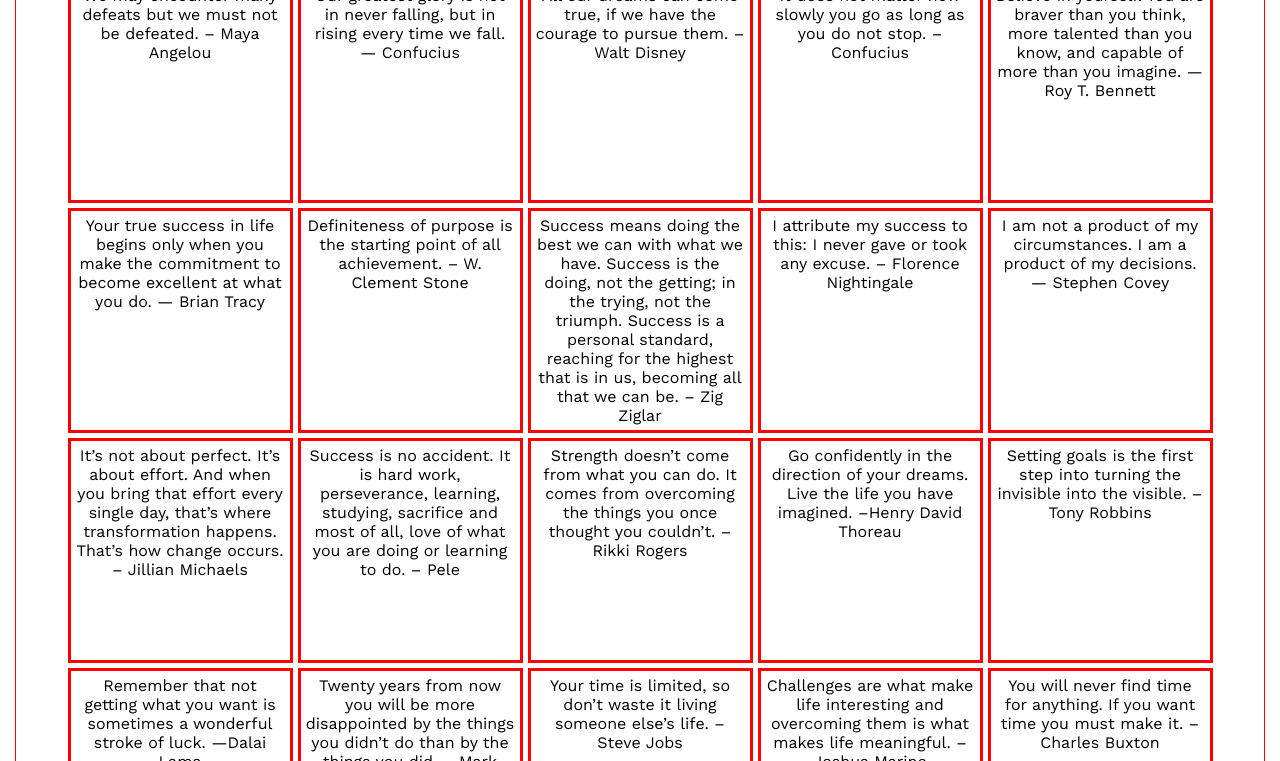
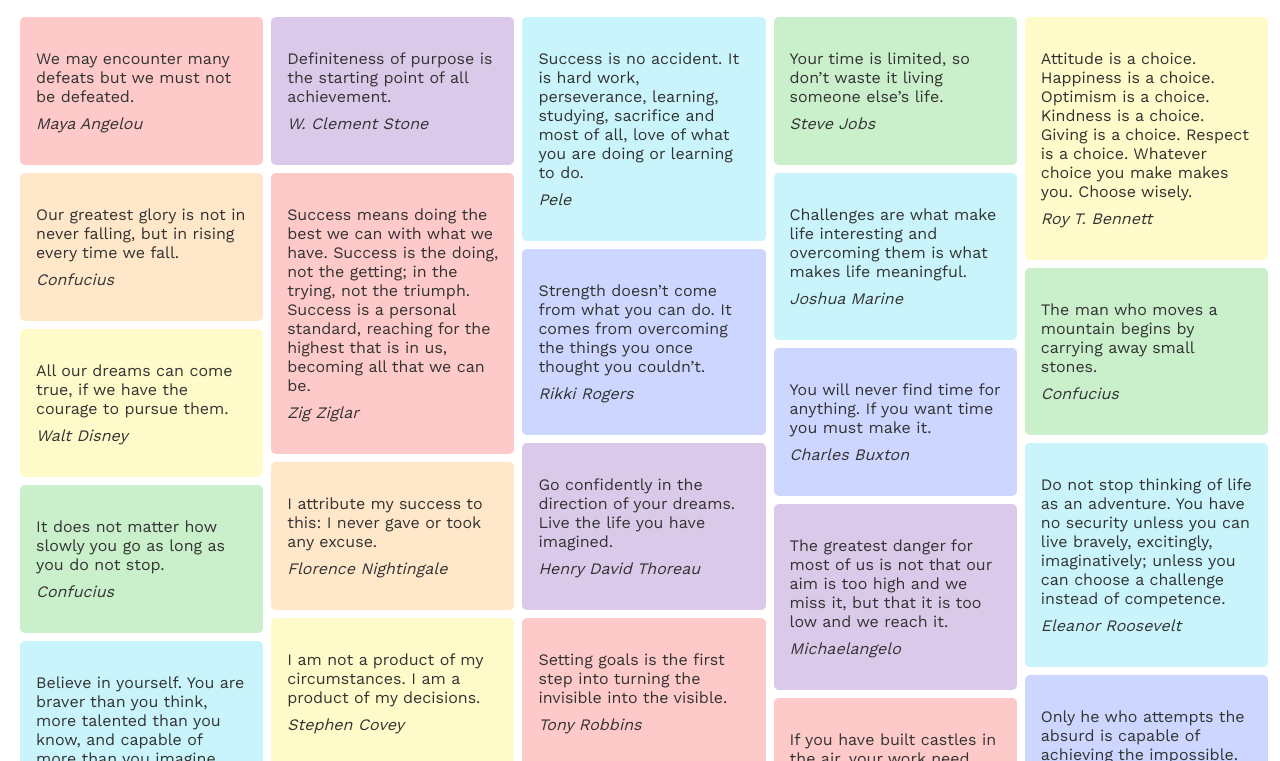
Before and after one commit to EyebrowHairs/Just-Do-It, a plain HTML site: page index.html in a window 1280 px wide. Shown: the part 178-939 px from the top of the page. Drawn offline with nearby package versions, Linux system fonts and the light colour scheme.

Commit message:
Add files via upload

```diff
--- a/index.html
+++ b/index.html
@@ -26,78 +26,100 @@
                 <h1>Just Do It</h1>
             </div>
             <div class='tagline'>
-                <h2>Inspirational messages to get you going.</h2>
+                <h2>Inspirational messages to get you going :)</h2>
             </div>
         </div>
     </div>
 
     <div class='quote-container'>
         <div class='quotes'>
+
             <!--<p>Do it. Just do it. Don't let your dreams be dreams. Yesterday you said tomorrow. So just do it. Make your dreams come true. Just do it. Some people dream of success. While you're gonna wake up and work hard at it. Nothing is impossible. You should
             get to the point Where anyone else would quit, And you're not going to stop there. No, what are you waiting for? Do it. Just do it. Yes you can. Just do it. If you're tired of starting over Stop giving up</p>-->
 
-            <div class='quote-item'>
-                <p>We may encounter many defeats but we must not be defeated. – Maya Angelou</p>
+            <div class='quote-item one'>
+                <p>We may encounter many defeats but we must not be defeated. <em>Maya Angelou</em></p>
             </div>
-            <div class='quote-item'>
-                <p>Our greatest glory is not in never falling, but in rising every time we fall. — Confucius</p>
+            <div class='quote-item two'>
+                <p>Our greatest glory is not in never falling, but in rising every time we fall. <em>Confucius</em></p>
             </div>
-            <div class='quote-item'>
-                <p>All our dreams can come true, if we have the courage to pursue them. – Walt Disney</p>
+            <div class='quote-item three'>
+                <p>All our dreams can come true, if we have the courage to pursue them. <em>Walt Disney</em></p>
             </div>
-            <div class='quote-item'>
-                <p>It does not matter how slowly you go as long as you do not stop. – Confucius</p>
+            <div class='quote-item four'>
+                <p>It does not matter how slowly you go as long as you do not stop. <em>Confucius</em></p>
             </div>
-            <div class='quote-item'>
-                <p>Believe in yourself. You are braver than you think, more talented than you know, and capable of more than you imagine. ― Roy T. Bennett</p>
+            <div class='quote-item five'>
+                <p>Believe in yourself. You are braver than you think, more talented than you know, and capable of more than you imagine. <em>Roy T. Bennett</em></p>
             </div>
-            <div class='quote-item'>
-                <p>Your true success in life begins only when you make the commitment to become excellent at what you do. — Brian Tracy</p>
+            <div class='quote-item six'>
+                <p>Your true success in life begins only when you make the commitment to become excellent at what you do. <em>Brian Tracy</em></p>
             </div>
-            <div class='quote-item'>
-                <p>Definiteness of purpose is the starting point of all achievement. – W. Clement Stone</p>
+            <div class='quote-item seven'>
+                <p>Definiteness of purpose is the starting point of all achievement. <em>W. Clement Stone</em></p>
             </div>
-            <div class='quote-item'>
-                <p>Success means doing the best we can with what we have. Success is the doing, not the getting; in the trying, not the triumph. Success is a personal standard, reaching for the highest that is in us, becoming all that we can be. – Zig Ziglar</p>
+            <div class='quote-item one'>
+                <p>Success means doing the best we can with what we have. Success is the doing, not the getting; in the trying, not the triumph. Success is a personal standard, reaching for the highest that is in us, becoming all that we can be. <em>Zig Ziglar</em></p>
             </div>
-            <div class='quote-item'>
-                <p>I attribute my success to this: I never gave or took any excuse. – Florence Nightingale</p>
+            <div class='quote-item two'>
+                <p>I attribute my success to this: I never gave or took any excuse. <em>Florence Nightingale</em></p>
             </div>
-            <div class='quote-item'>
-                <p>I am not a product of my circumstances. I am a product of my decisions. — Stephen Covey</p>
+            <div class='quote-item three'>
+                <p>I am not a product of my circumstances. I am a product of my decisions. <em>Stephen Covey</em></p>
             </div>
-            <div class='quote-item'>
-                <p>It’s not about perfect. It’s about effort. And when you bring that effort every single day, that’s where transformation happens. That’s how change occurs. – Jillian Michaels</p>
+            <div class='quote-item four'>
+                <p>It’s not about perfect. It’s about effort. And when you bring that effort every single day, that’s where transformation happens. That’s how change occurs. <em>Jillian Michaels</em></p>
             </div>
-            <div class='quote-item'>
-                <p>Success is no accident. It is hard work, perseverance, learning, studying, sacrifice and most of all, love of what you are doing or learning to do. – Pele</p>
+            <div class='quote-item five'>
+                <p>Success is no accident. It is hard work, perseverance, learning, studying, sacrifice and most of all, love of what you are doing or learning to do. <em>Pele</em></p>
             </div>
-            <div class='quote-item'>
-                <p>Strength doesn’t come from what you can do. It comes from overcoming the things you once thought you couldn’t. – Rikki Rogers</p>
+            <div class='quote-item six'>
+                <p>Strength doesn’t come from what you can do. It comes from overcoming the things you once thought you couldn’t. <em>Rikki Rogers</em></p>
             </div>
-            <div class='quote-item'>
-                <p>Go confidently in the direction of your dreams. Live the life you have imagined. –Henry David Thoreau</p>
+            <div class='quote-item seven'>
+                <p>Go confidently in the direction of your dreams. Live the life you have imagined. <em>Henry David Thoreau</em></p>
             </div>
-            <div class='quote-item'>
-                <p>Setting goals is the first step into turning the invisible into the visible. – Tony Robbins</p>
+            <div class='quote-item one'>
+                <p>Setting goals is the first step into turning the invisible into the visible. <em>Tony Robbins</em></p>
             </div>
-            <div class='quote-item'>
-                <p>Remember that not getting what you want is sometimes a wonderful stroke of luck. —Dalai Lama</p>
+            <div class='quote-item two'>
+                <p>Remember that not getting what you want is sometimes a wonderful stroke of luck. <em>Dalai Lama</em></p>
             </div>
-            <div class='quote-item'>
-                <p>Twenty years from now you will be more disappointed by the things you didn’t do than by the things you did. – Mark Twain</p>
+            <div class='quote-item three'>
+                <p>Twenty years from now you will be more disappointed by the things you didn’t do than by the things you did. <em>Mark Twain</em></p>
             </div>
-            <div class='quote-item'>
-                <p>Your time is limited, so don’t waste it living someone else’s life. – Steve Jobs</p>
+            <div class='quote-item four'>
+                <p>Your time is limited, so don’t waste it living someone else’s life. <em>Steve Jobs</em></p>
             </div>
-            <div class='quote-item'>
-                <p>Challenges are what make life interesting and overcoming them is what makes life meaningful. – Joshua Marine</p>
+            <div class='quote-item five'>
+                <p>Challenges are what make life interesting and overcoming them is what makes life meaningful. <em>Joshua Marine</em></p>
             </div>
-            <div class='quote-item'>
-                <p>You will never find time for anything. If you want time you must make it. – Charles Buxton</p>
+            <div class='quote-item six'>
+                <p>You will never find time for anything. If you want time you must make it. <em>Charles Buxton</em></p>
             </div>
-            <div class='quote-item'>
-                <p>The greatest danger for most of us is not that our aim is too high and we miss it, but that it is too low and we reach it. – Michaelangelo</p>
+            <div class='quote-item seven'>
+                <p>The greatest danger for most of us is not that our aim is too high and we miss it, but that it is too low and we reach it. <em>Michaelangelo</em></p>
+            </div>
+            <div class='quote-item one'>
+                <p>If you have built castles in the air, your work need not be lost; that is where they should be. Now put foundations under them. <em>Henry David Thoreau</em></p>
+            </div>
+            <div class='quote-item two'>
+                <p>Expect anything worthwile to take a long time. <em>Debbie Millman</em></p>
+            </div>
+            <div class='quote-item three'>
+                <p>Attitude is a choice. Happiness is a choice. Optimism is a choice. Kindness is a choice. Giving is a choice. Respect is a choice. Whatever choice you make makes you. Choose wisely. <em>Roy T. Bennett</em></p>
+            </div>
+            <div class='quote-item four'>
+                <p>The man who moves a mountain begins by carrying away small stones. <em>Confucius</em></p>
+            </div>
+            <div class='quote-item five'>
+                <p>Do not stop thinking of life as an adventure. You have no security unless you can live bravely, excitingly, imaginatively; unless you can choose a challenge instead of competence. <em>Eleanor Roosevelt</em></p>
+            </div>
+            <div class='quote-item six'>
+                <p>Only he who attempts the absurd is capable of achieving the impossible. <em>Miguel de Unamuno</em></p>
+            </div>
+            <div class='quote-item seven'>
+                <p>Our greatest weakness lies in giving up. The most certain way to succeed is always to try just one more time. <em>Thomas Edison</em></p>
             </div>
         </div>
     </div>
--- a/styles.css
+++ b/styles.css
@@ -1,52 +1,50 @@
-* {
+@import "compass/css3";
+*,
+*:before,
+*:after {
+    box-sizing: border-box !important;
     margin: 0;
     padding: 0;
-    box-sizing: border-box;
 }
 
 .quote-container {
-    display: flex;
-    justify-content: center;
+    margin: 1em;
 }
 
 .quotes {
-    display: flex;
-    justify-content: center;
-    align-items: center;
-    flex-direction: row;
-    flex-wrap: wrap;
-    width: 1250px;
-    border: 1px solid red;
+    -moz-column-width: 13em;
+    -webkit-column-width: 13em;
+    -moz-column-gap: 0.5em;
+    -webkit-column-gap: 0.5em;
 }
 
 .quote-item {
-    display: flex;
-    height: 225px;
-    width: 225px;
-    border: 3px solid red;
-    text-align: center;
-    box-sizing: border-box;
-    padding: 5px;
-    margin: 2.5px;
+    display: inline-block;
+    border-radius: 5px;
+    margin: 0.25rem;
+    padding: 1rem;
+    width: 100%;
+}
+
+p {
+    margin: 1rem 0;
+    font-family: 'Work Sans', sans-serif;
+    color: #333333;
 }
 
 h1,
 h2 {
     font-family: 'Montserrat', sans-serif;
+    color: #333333
 }
 
 h1 {
     font-size: 75px;
 }
 
-p {
-    font-family: 'Work Sans', sans-serif;
-}
-
 .header-container {
     display: flex;
     justify-content: center;
-    border: 1px solid red;
 }
 
 .header {
@@ -54,15 +52,42 @@ p {
     justify-content: center;
     flex-direction: column;
     text-align: center;
-    border: 1px solid red;
-    height: 150px;
+    height: 175px;
 }
 
 .title {
-    border: 1px solid red;
     height: 100px;
 }
 
-.tagline {
-    border: 1px solid red;
+em {
+    display: block;
+    padding-top: 0.5em;
 }
+
+.one {
+    background-color: #FDC9C9;
+}
+
+.two {
+    background-color: #FFE7C9;
+}
+
+.three {
+    background-color: #FFFAC9;
+}
+
+.four {
+    background-color: #C9EFCB;
+}
+
+.five {
+    background-color: #C9F4FB;
+}
+
+.six {
+    background-color: #CCD6FF;
+}
+
+.seven {
+    background-color: #DBC9E9;
+}
```
